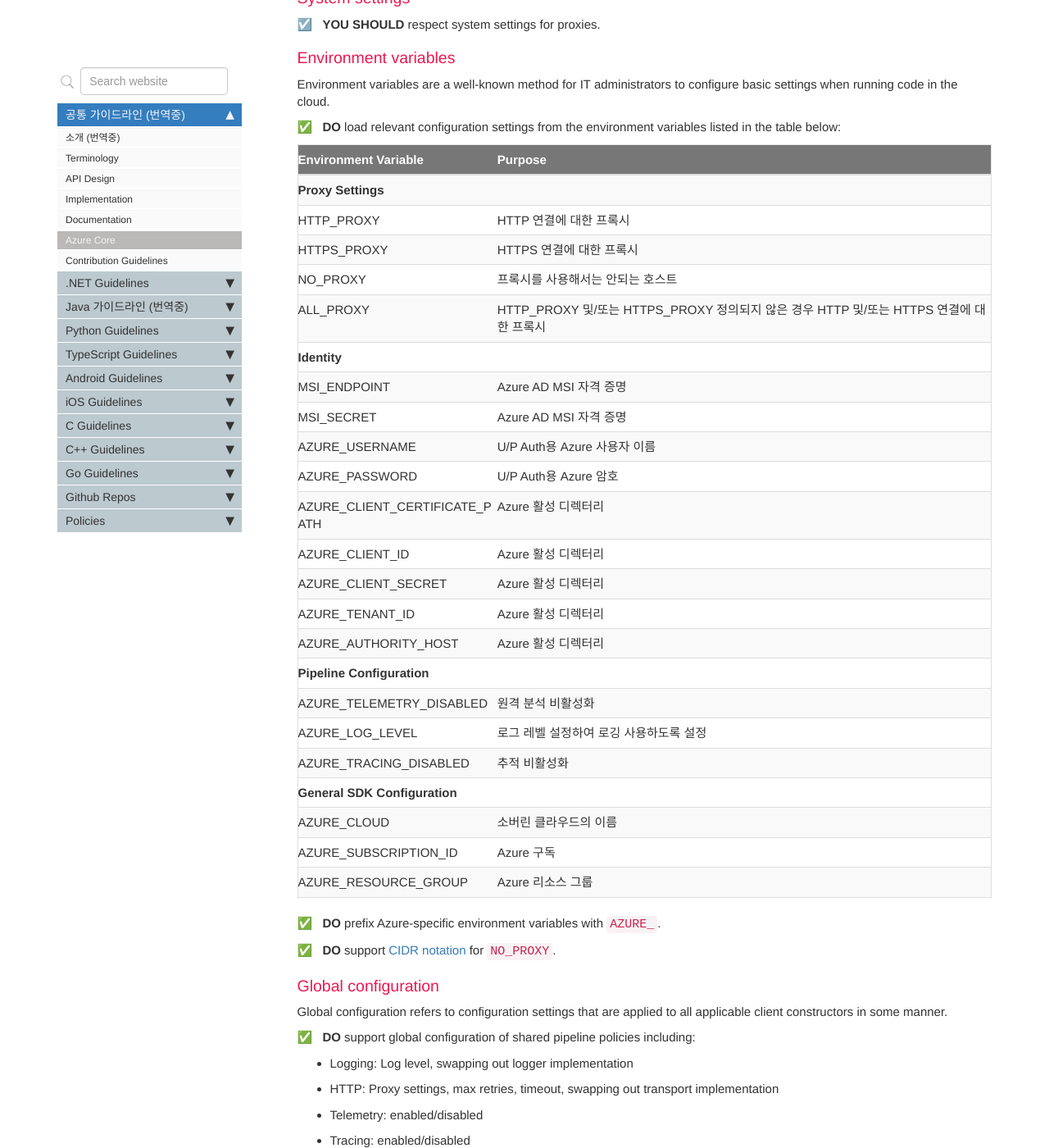
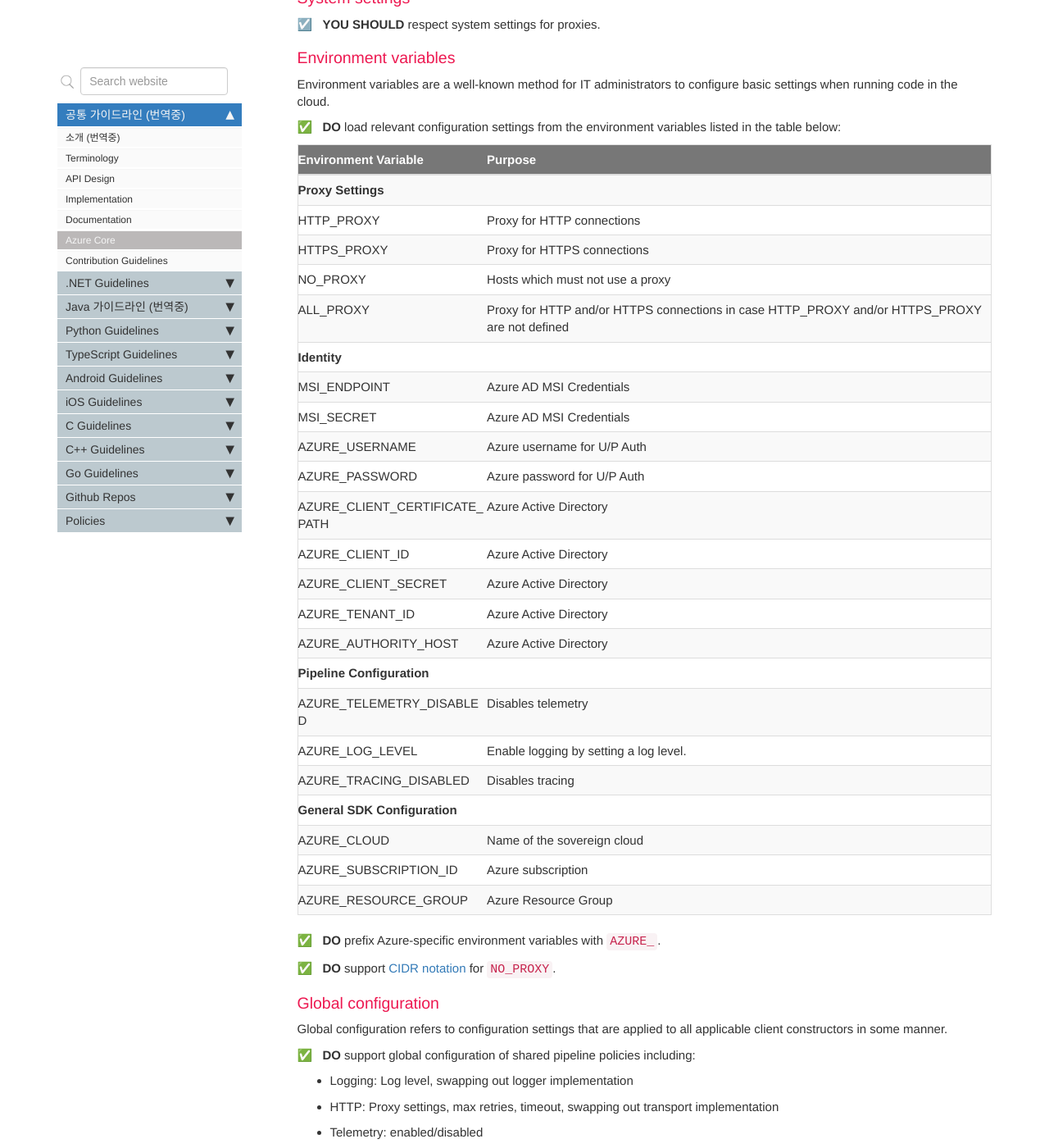
Before and after one commit to Azure/azure-sdk-korean, a Jekyll site: the page built from docs/general/azurecore.md, in a window 1280 px wide and 1400 px high, scrolled down 6440 px. Shown: the whole window at 82% size. Built offline with Jekyll 4.4.1, drawn with Linux system fonts in a browser that asks for light colours; comment, search, counter and statistics services are not loaded.

Commit message:
Revert "Update environment_variables.md"
This reverts commit e12e85ba4ceacc5e2aec6e03c96b19cffdea8c19.

```diff
--- a/_includes/tables/environment_variables.md
+++ b/_includes/tables/environment_variables.md
@@ -1,25 +1,25 @@
 | Environment Variable          | Purpose                                                                                    |
 |-------------------------------|--------------------------------------------------------------------------------------------|
 | **Proxy Settings**            |                                                                                            |
-| HTTP_PROXY                    | HTTP 연결에 대한 프록시                                                                         |
-| HTTPS_PROXY                   | HTTPS 연결에 대한 프록시                                                                       |
-| NO_PROXY                      | 프록시를 사용해서는 안되는 호스트                                                                  |
-| ALL_PROXY                     | HTTP_PROXY 및/또는 HTTPS_PROXY 정의되지 않은 경우 HTTP 및/또는 HTTPS 연결에 대한 프록시                |
+| HTTP_PROXY                    | Proxy for HTTP connections                                                                 |
+| HTTPS_PROXY                   | Proxy for HTTPS connections                                                                |
+| NO_PROXY                      | Hosts which must not use a proxy                                                           |
+| ALL_PROXY                     | Proxy for HTTP and/or HTTPS connections in case HTTP_PROXY and/or HTTPS_PROXY are not defined |
 | **Identity**                  |                                                                                            |
-| MSI_ENDPOINT                  | Azure AD MSI 자격 증명                                                                       |
-| MSI_SECRET                    | Azure AD MSI 자격 증명                                                                        |
-| AZURE_USERNAME                | U/P Auth용 Azure 사용자 이름                                                                   |
-| AZURE_PASSWORD                | U/P Auth용 Azure 암호                                                                        |
-| AZURE_CLIENT_CERTIFICATE_PATH | Azure 활성 디렉터리                                                                           |
-| AZURE_CLIENT_ID               | Azure 활성 디렉터리                                                                           |
-| AZURE_CLIENT_SECRET           | Azure 활성 디렉터리                                                                           |
-| AZURE_TENANT_ID               | Azure 활성 디렉터리                                                                           |
-| AZURE_AUTHORITY_HOST          | Azure 활성 디렉터리                                                                           |
+| MSI_ENDPOINT                  | Azure AD MSI Credentials                                                                   |
+| MSI_SECRET                    | Azure AD MSI Credentials                                                                   |
+| AZURE_USERNAME                | Azure username for U/P Auth                                                                |
+| AZURE_PASSWORD                | Azure password for U/P Auth                                                                |
+| AZURE_CLIENT_CERTIFICATE_PATH | Azure Active Directory                                                                     |
+| AZURE_CLIENT_ID               | Azure Active Directory                                                                     |
+| AZURE_CLIENT_SECRET           | Azure Active Directory                                                                     |
+| AZURE_TENANT_ID               | Azure Active Directory                                                                     |
+| AZURE_AUTHORITY_HOST          | Azure Active Directory                                                                     |
 | **Pipeline Configuration**    |                                                                                            |
-| AZURE_TELEMETRY_DISABLED      | 원격 분석 비활성화                                                                              |
-| AZURE_LOG_LEVEL               | 로그 레벨 설정하여 로깅 사용하도록 설정                                                              |
-| AZURE_TRACING_DISABLED        | 추적 비활성화                                                                                  |
+| AZURE_TELEMETRY_DISABLED      | Disables telemetry                                                                         |
+| AZURE_LOG_LEVEL               | Enable logging by setting a log level.                                                     |
+| AZURE_TRACING_DISABLED        | Disables tracing                                                                           |
 | **General SDK Configuration** |                                                                                            |
-| AZURE_CLOUD                   | 소버린 클라우드의 이름                                                                          |
-| AZURE_SUBSCRIPTION_ID         | Azure 구독                                                                                  |
-| AZURE_RESOURCE_GROUP          | Azure 리소스 그룹                                                                             |
+| AZURE_CLOUD                   | Name of the sovereign cloud                                                                |
+| AZURE_SUBSCRIPTION_ID         | Azure subscription                                                                         |
+| AZURE_RESOURCE_GROUP          | Azure Resource Group                                                                       |
```
